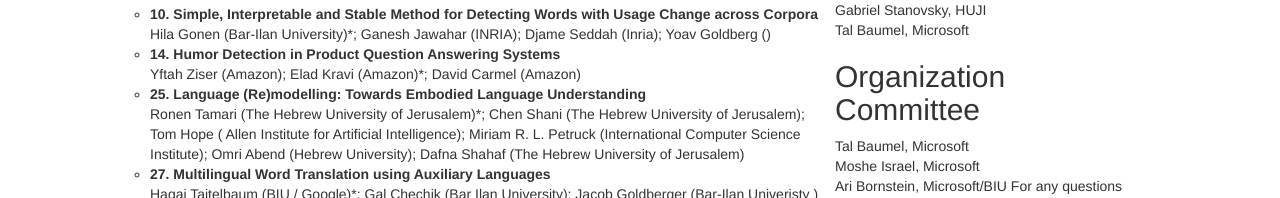
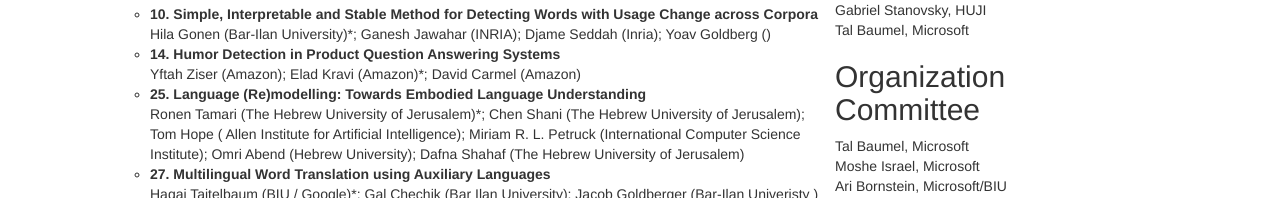
Before and after one commit to ISCOL2020/ISCOL2020.github.io, a plain HTML site: page index.html in a window 1280 px wide. Shown: the part 754-952 px from the top of the page. Drawn offline with nearby package versions, Linux system fonts and the light colour scheme.

Commit message:
Update index.html

```diff
--- a/index.html
+++ b/index.html
@@ -222,8 +222,6 @@
                     Tal Baumel, Microsoft<br>
                     Moshe Israel, Microsoft<br>
                     Ari Bornstein, Microsoft/BIU
-
-		    For any questions contact talbaumel at gmail.com
             </div>
 
             <div class="row">
```
